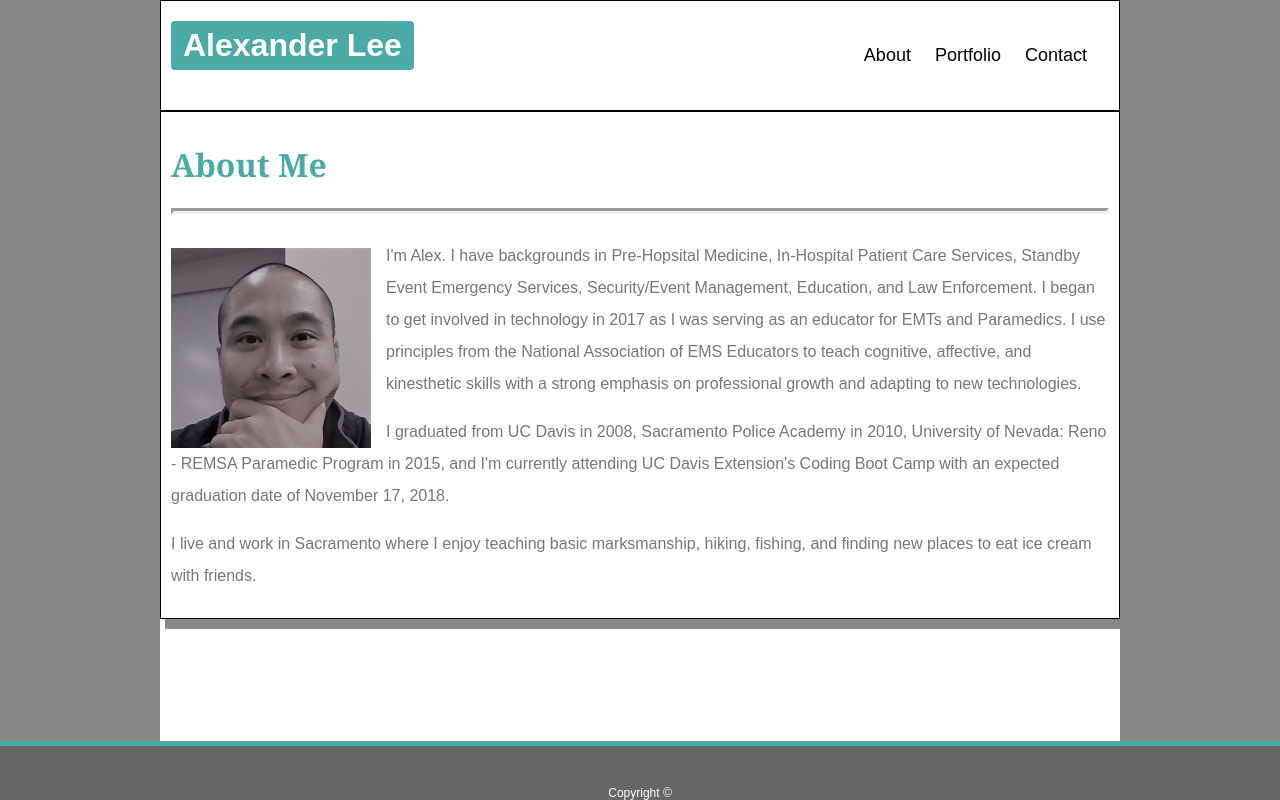
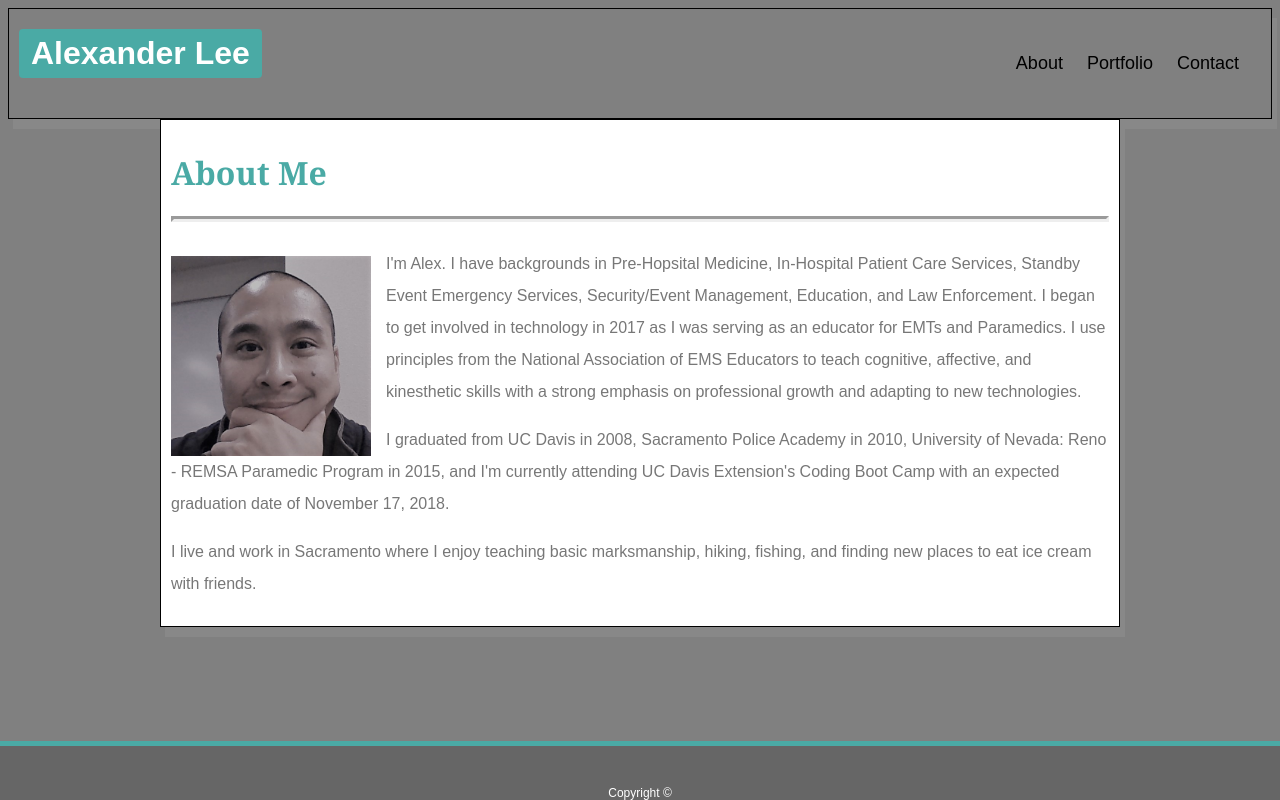
Before and after one commit to apleek3/Basic-Portfolio, a plain HTML site: page index.html in a window 1280 px wide. Drawn offline with Linux system fonts and the light colour scheme; a script that the page names is missing; files whose address does not match are found by name.

Commit message:
before class starts commit

```diff
--- a/assets/css/style.css
+++ b/assets/css/style.css
@@ -16,11 +16,6 @@
 
 /*----------- Next is code dedicated to duplicating the look of the example page: ----------------*/
 
-html, body {
-    background-color: #888888;
-    height: 100%;
-    width: 100%;
-}
 
 h1, h2, h3, h4, h5, h6 {
     font-family: Georgia, 'Times New Roman', Times, serif;
@@ -41,6 +36,7 @@ hr {
 
 body {
     font-family: Arial, Helvetica Neue, Helvetica, sans-serif;
+    background-color: grey;
 }
 
 p {
@@ -62,7 +58,7 @@ img {
 }
 
 .about {
-    background-color: #ffffff;
+    background-color: #white;
     border-color: #dddddd;
 }
 
@@ -75,7 +71,8 @@ div.content {
     padding: 10px;
     box-shadow: 5px 10px #888888;
     margin: auto;
-    background-color: inherit;
+    background-color: white;
+
 }
 
 
@@ -111,12 +108,13 @@ div.content {
 
 .header {
     overflow: hidden;
-    background-color: #ffffff;
+    background-color: #white;
     padding: 20px 10px;
     /* Some borders for experimentaiton*/
     border: 1px solid;
     box-shadow: 5px 10px #888888;
-    margin: auto;
+    margin-left: auto;
+    margin-right: auto;
     background-color: inherit;
 
 }
--- a/index.html
+++ b/index.html
@@ -15,9 +15,9 @@
 
 
 
-        <body class="about maxwidth">
+        <body class="about">
 
-            <div class="header maxwidth">
+            <div class="header">
                 <a href="#home" class="logo">Alexander Lee</a>
                     <div class="header-right">
                         <a href="#about">About</a>  <!--Save for later: class="active" h-->
@@ -25,7 +25,6 @@
                         <a href="#contact">Contact</a>
                     </div>
             </div>
-
 
 
             <div class="content maxwidth about">
```
